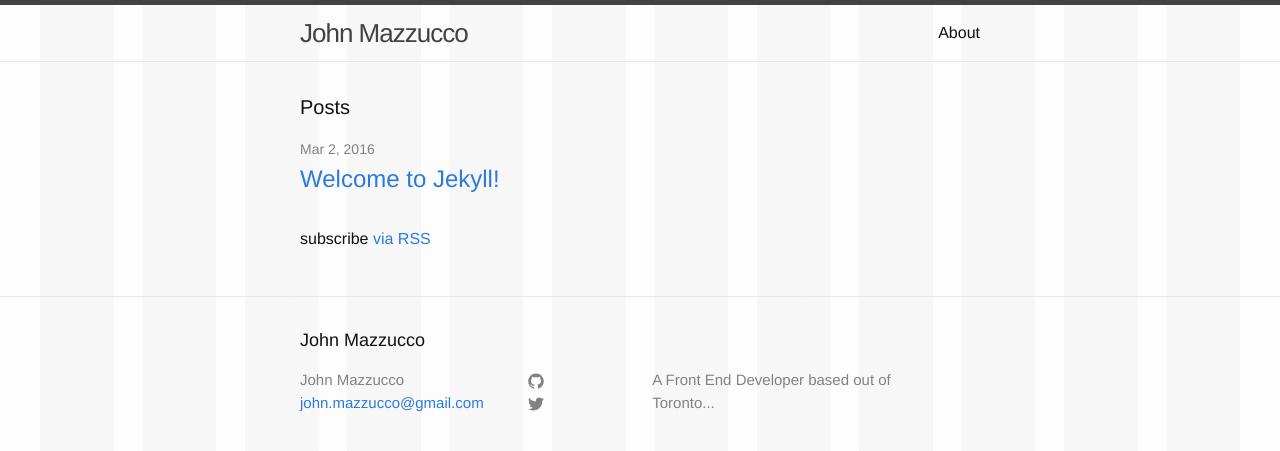
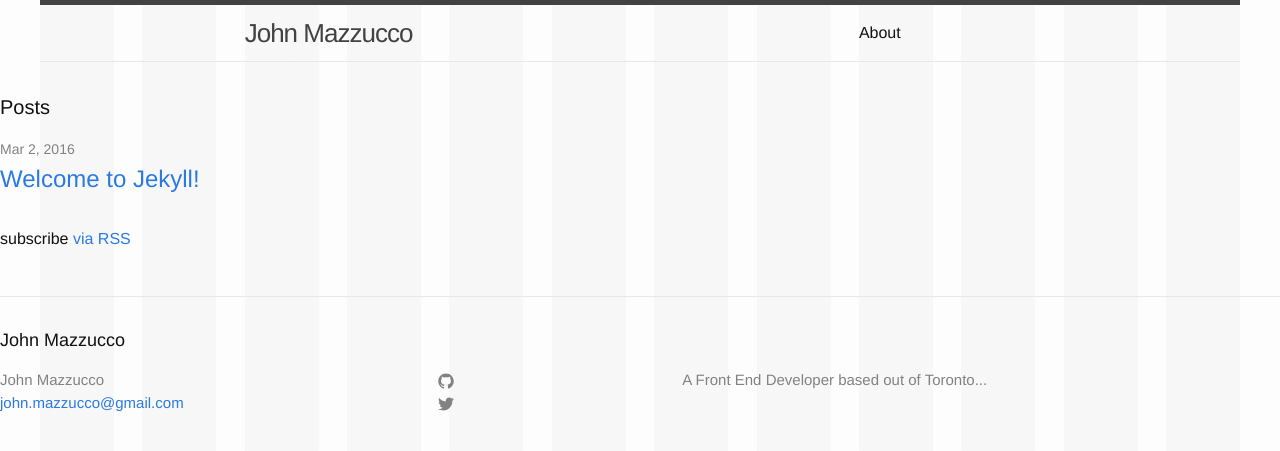
Before and after one commit to JMazzucco/Portfolio-Jekyll, a Jekyll site: the page built from index.html, in a window 1280 px wide. Shown: the top 451 px of the page. Built offline with Jekyll 4.4.1, drawn with Linux system fonts in a browser that asks for light colours.

Commit message:
Align header elements with grid

```diff
--- a/_sass/_base.scss
+++ b/_sass/_base.scss
@@ -18,6 +18,7 @@
  * Basic styling
  */
 body {
+
     font: $base-font-weight #{$base-font-size}/#{$base-line-height} $base-font-family;
     color: $text-color;
     background-color: $background-color;
@@ -160,20 +161,20 @@
  * Wrapper
  */
 .wrapper {
-    max-width: -webkit-calc(#{$content-width} - (#{$spacing-unit} * 2));
-    max-width:         calc(#{$content-width} - (#{$spacing-unit} * 2));
-    margin-right: auto;
-    margin-left: auto;
-    padding-right: $spacing-unit;
-    padding-left: $spacing-unit;
+    // max-width: -webkit-calc(#{$content-width} - (#{$spacing-unit} * 2));
+    // max-width:         calc(#{$content-width} - (#{$spacing-unit} * 2));
+    // margin-right: auto;
+    // margin-left: auto;
+    // padding-right: $spacing-unit;
+    // padding-left: $spacing-unit;
     @extend %clearfix;
 
-    @include media-query($on-laptop) {
-        max-width: -webkit-calc(#{$content-width} - (#{$spacing-unit}));
-        max-width:         calc(#{$content-width} - (#{$spacing-unit}));
-        padding-right: $spacing-unit / 2;
-        padding-left: $spacing-unit / 2;
-    }
+    // @include media-query($on-laptop) {
+    //     max-width: -webkit-calc(#{$content-width} - (#{$spacing-unit}));
+    //     max-width:         calc(#{$content-width} - (#{$spacing-unit}));
+    //     padding-right: $spacing-unit / 2;
+    //     padding-left: $spacing-unit / 2;
+    // }
 }
 
 
--- a/_sass/_layout.scss
+++ b/_sass/_layout.scss
@@ -2,6 +2,8 @@
  * Site header
  */
 .site-header {
+
+    @include outer-container;
     border-top: 5px solid $grey-color-dark;
     border-bottom: 1px solid $grey-color-light;
     min-height: 56px;
@@ -11,6 +13,8 @@
 }
 
 .site-title {
+    @include span-columns(3);
+    @include shift(2);
     font-size: 26px;
     font-weight: 300;
     line-height: 56px;
@@ -25,6 +29,7 @@
 }
 
 .site-nav {
+    @include span-columns(4);
     float: right;
     line-height: 56px;
 
```
